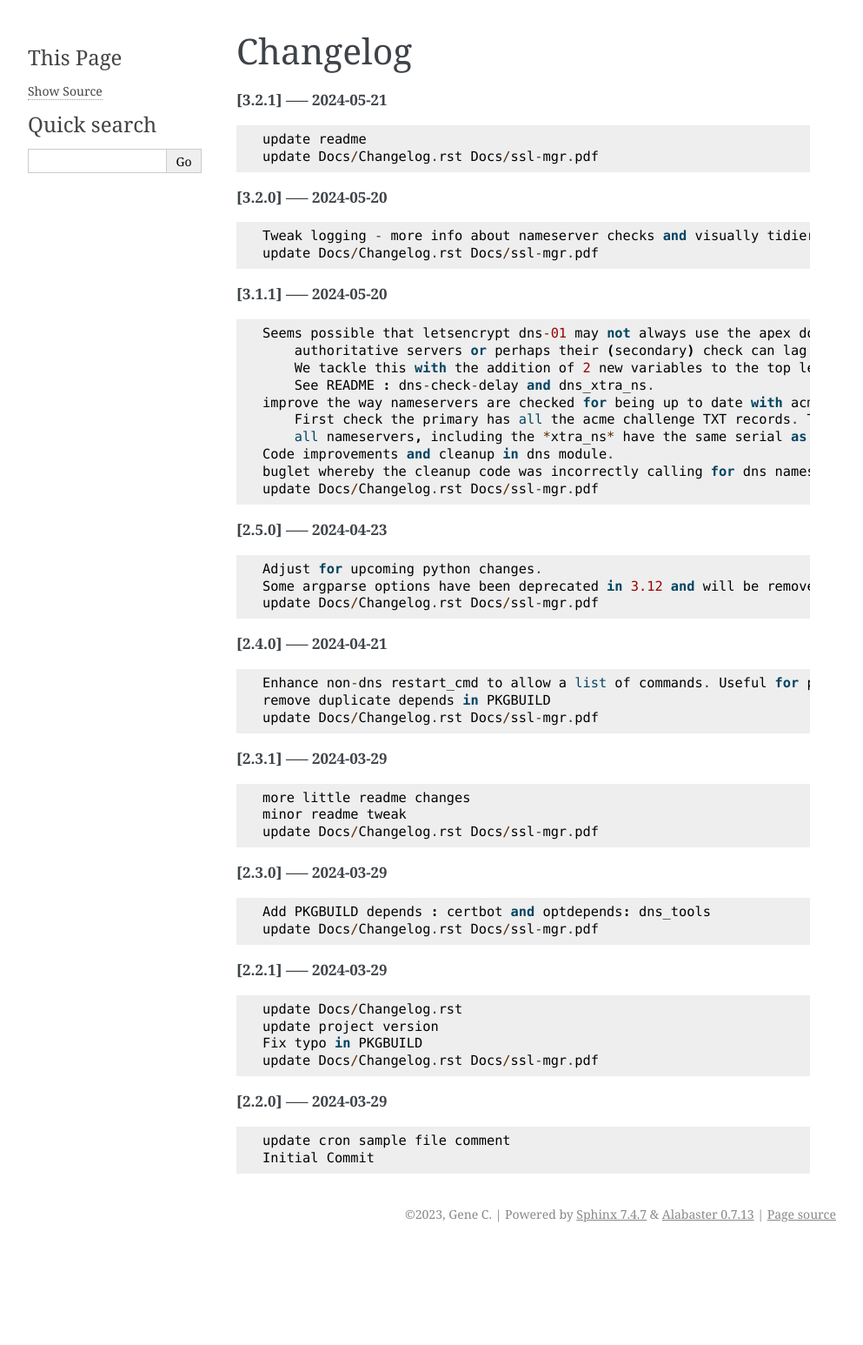
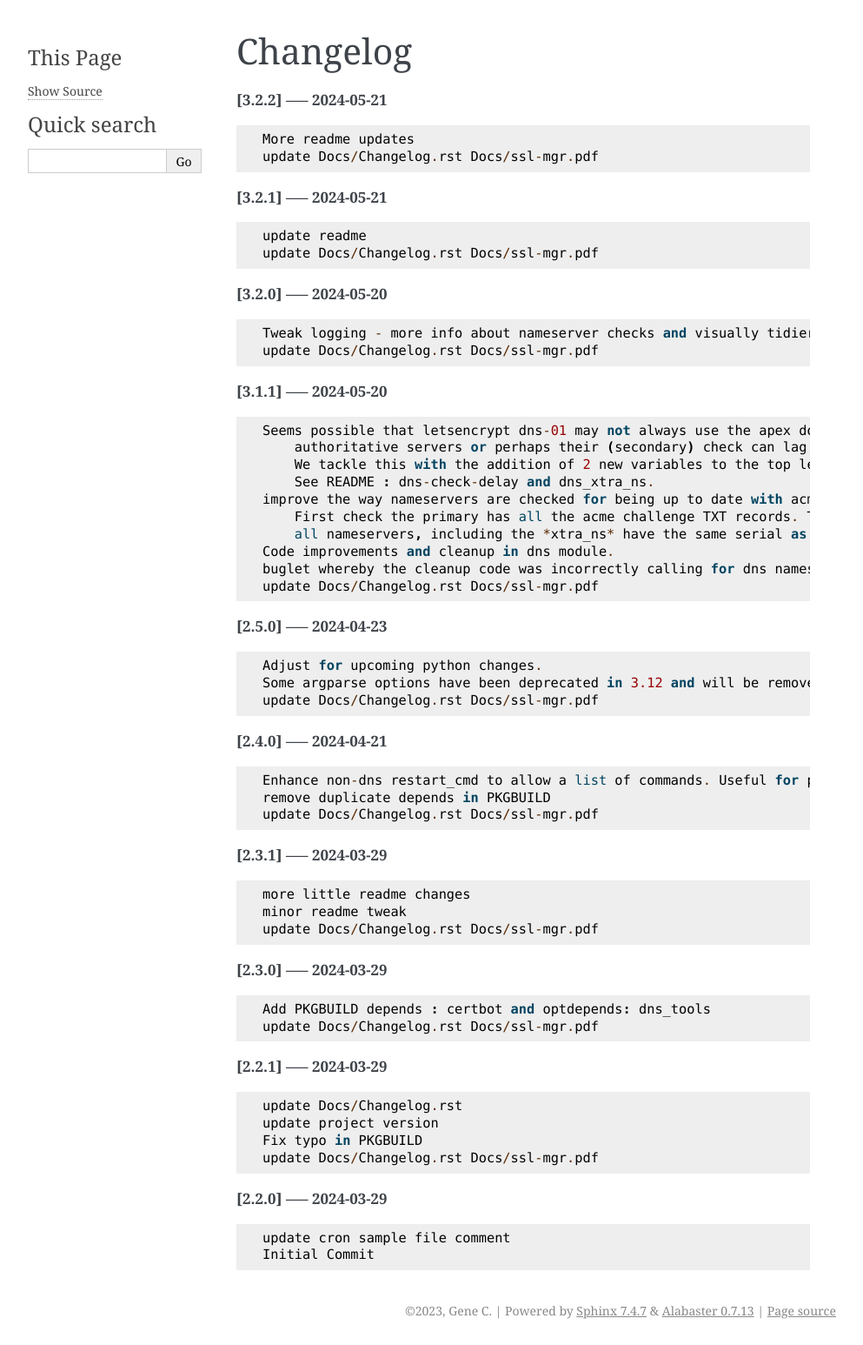
Before and after one commit to gene-git/ssl-mgr, a Sphinx documentation site: the page built from Docs/Changelog.rst, in a window 1280 px wide. Shown: the whole page at 87% size, without its empty margins (148-1141 px from the left). Built offline with Sphinx 7.4.7, drawn with Linux system fonts in a browser that asks for light colours; pages that are not in the unit, such as notebooks, are missing from menus; before the commit the page ends 1435 px from its top, so only the background shows below that.

Commit message:
update Docs/Changelog.rst Docs/ssl-mgr.pdf

```diff
--- a/Docs/Changelog.rst
+++ b/Docs/Changelog.rst
@@ -1,5 +1,11 @@
 Changelog
 =========
+
+**[3.2.2] ----- 2024-05-21** ::
+
+	    More readme updates
+	    update Docs/Changelog.rst Docs/ssl-mgr.pdf
+
 
 **[3.2.1] ----- 2024-05-21** ::
 
```
Also changed, not shown: 1 other file.
